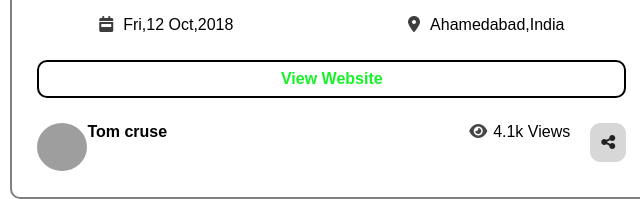
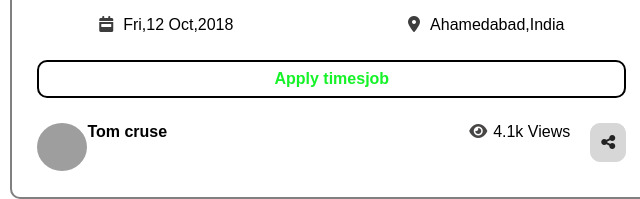
Before and after one commit to frontendfrenzy/work-potfolio, a plain HTML site: page index.html in a window 1280 px wide. Shown: the part 3018-3217 px from the top of the page, 131-771 px from the left. Drawn offline with Linux system fonts and the light colour scheme; grey boxes are pictures that could not be loaded.

Commit message:
Update index.html

```diff
--- a/index.html
+++ b/index.html
@@ -210,7 +210,7 @@
     </div>
 
     <div class="bton-two">
-        <a href="#"><b>View Website</b></a>
+        <a href="#"><b>Apply timesjob</b></a>
     </div>
 
     <div class="profile-two">
```
